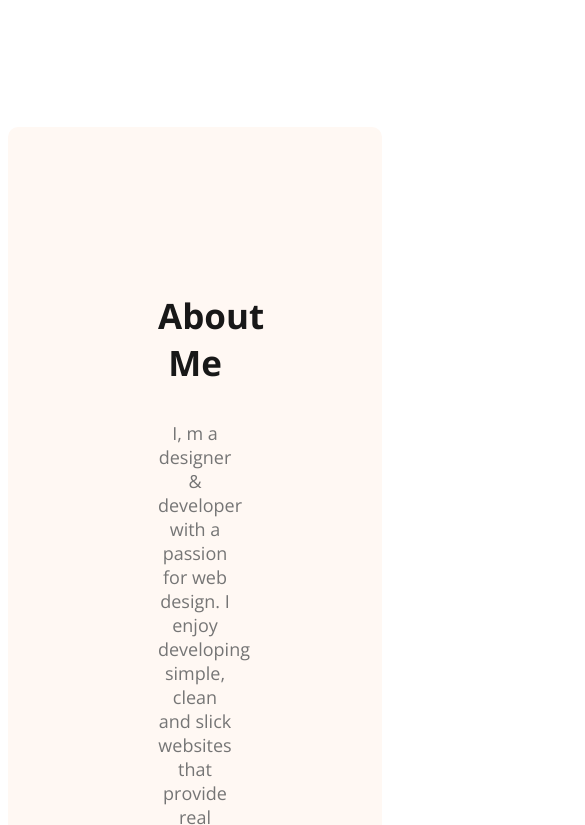
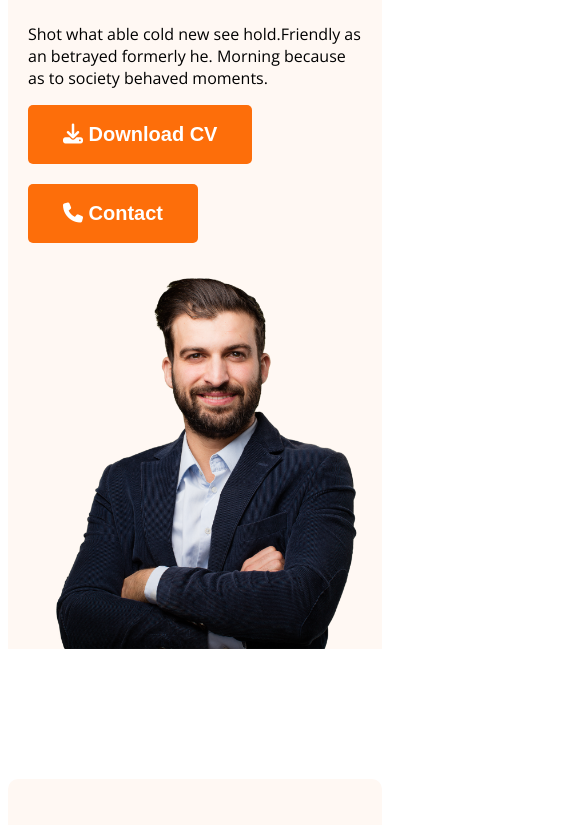
Before and after one commit to rahiarahi/web-portfolio, a plain HTML site: page index.html in a window 390 px wide. Shown: the part 854-1679 px from the top of the page, 585 px wide, since content can reach past the window. Drawn offline with nearby package versions, Linux system fonts and the light colour scheme.

Commit message:
third commit

```diff
--- a/styles/portfolio.css
+++ b/styles/portfolio.css
@@ -182,3 +182,32 @@ main{
    .let{
     padding-bottom: 20px;
    }
+
+   /* Responsive Media Query */
+
+   @media screen and (max-width: 576px) {
+    .skills-container, .resume-container, footer, .about-items, .banner, nav, nav > ul{
+      flex-direction: column;
+    }
+    .banner{
+      margin: 20px;
+    }
+    .btn-primary{
+      margin-bottom: 20px;
+    }
+    nav > ul{
+      gap: 20px;
+    }
+    footer, .about{
+      padding: 20px;
+    }
+    .header{
+      background-image: none;
+    }
+    .footer-column, .ban-pf{
+      width: 100%;
+    }
+    footer input[type="text"], footer input[type="email"], footer textarea{
+      width: calc(100% - 40px);
+    }
+   }
```
